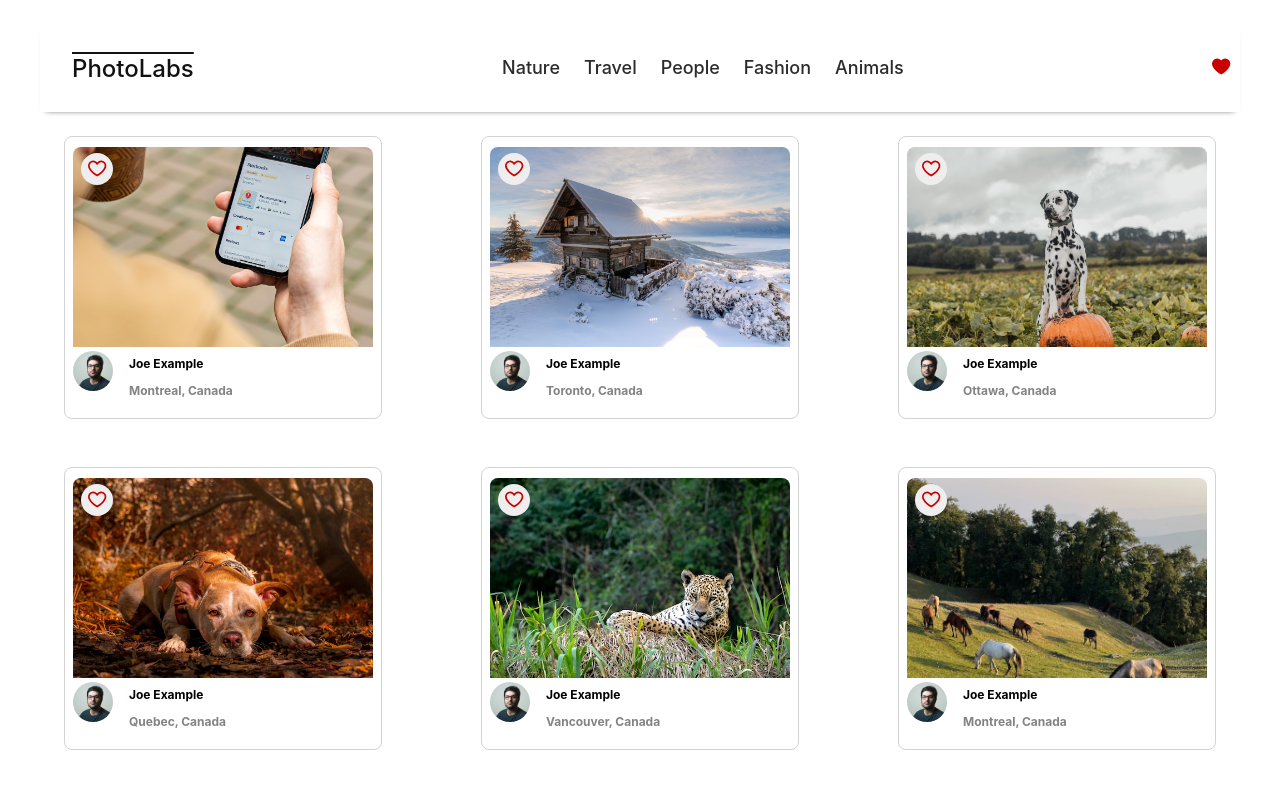
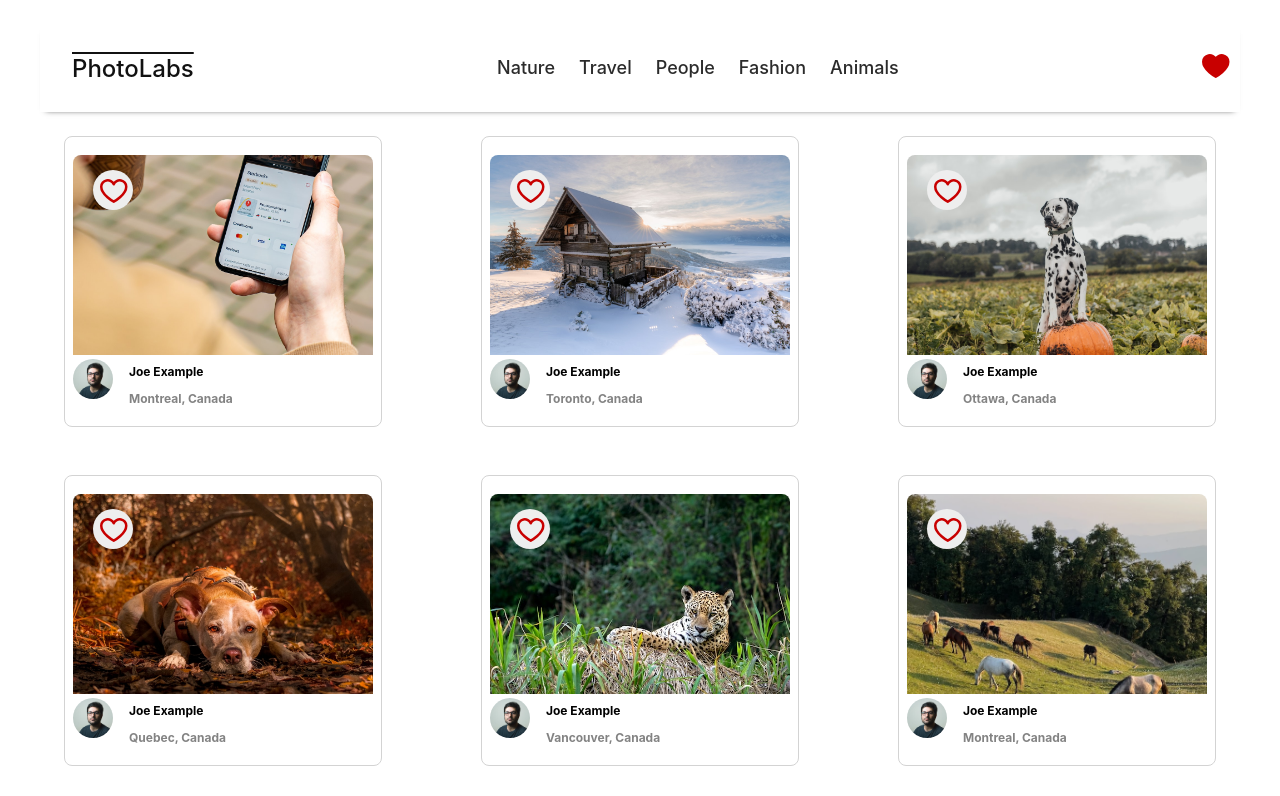
Before and after one commit to blueyellow7/photolabs, a React (Create React App) app in the folder frontend/: page / in a window 1280 px wide. Shown: the top 796 px of the page. Built offline with nearby package versions, Linux system fonts and the light colour scheme; the HTML template or start-up script is replaced by a standard one.

Commit message:
make like button larger and change like displayAlert notification to green. make other minor styling adjustments.

```diff
--- a/frontend/src/components/FavIcon.jsx
+++ b/frontend/src/components/FavIcon.jsx
@@ -2,11 +2,11 @@
 
 const FavIcon = ({displayAlert, selected}) => {
   return (
-    <svg width="20" height="17" viewBox="0 0 24 19" fill="none" xmlns="http://www.w3.org/2000/svg">
+    <svg width="30" height="28" viewBox="0 0 24 19" fill="none" xmlns="http://www.w3.org/2000/svg">
       <path fill={selected ? "#C80000" : "#EEEEEE"} d="M11 18C11 18 1 12.5909 1 6.02273C1 4.8616 1.41649 3.73633 2.17862 2.83838C2.94075 1.94043 4.00143 1.32526 5.1802 1.09755C6.35897 0.869829 7.58301 1.04363 8.64406 1.58938C9.70512 2.13512 10.5376 3.0191 11 4.09092C11.4624 3.0191 12.2949 2.13512 13.3559 1.58938C14.417 1.04363 15.641 0.869829 16.8198 1.09755C17.9986 1.32526 19.0593 1.94043 19.8214 2.83838C20.5835 3.73633 21 4.8616 21 6.02273C21 12.5909 11 18 11 18Z" stroke="#C80000" strokeWidth="2" strokeLinecap="round" strokeLinejoin="round"/>
       {
           !!displayAlert &&
-          <circle cx="21" cy="4" r="2.75" fill="#FFFF00" stroke="#C80000" strokeWidth="0.5"/>
+          <circle cx="21" cy="4" r="2.75" fill="#00ff00" stroke="#00ff00" strokeWidth="0.5"/>
       }
     </svg>
   );
--- a/frontend/src/styles/PhotoDetailsModal.scss
+++ b/frontend/src/styles/PhotoDetailsModal.scss
@@ -31,7 +31,6 @@
 
 .photo-details-modal__image {
   max-width: 95%;
-  border-radius: 8px;
 }
 
 .photo-details-modal__top-bar {
@@ -45,6 +44,7 @@
 
 .photo-details-modal__photographer-details {
   display: flex;
+  margin-left: 20px;
   font-size: 16px;
 }
 
--- a/frontend/src/styles/PhotoFavButton.scss
+++ b/frontend/src/styles/PhotoFavButton.scss
@@ -1,13 +1,13 @@
 .photo-list__fav-icon {
   position: relative;
-  top: 8px;
-  right: -8px;
+  top: 25px;
+  right: -20px;
   cursor: pointer;
   margin-bottom: -30px;
   border-width: 0.1px;
   background-color: #EEEEEE;
-  width: 32px;
-  height: 32px;
+  width: 40px;
+  height: 40px;
   text-align: center;
   border-radius: 100%;
 }
```
